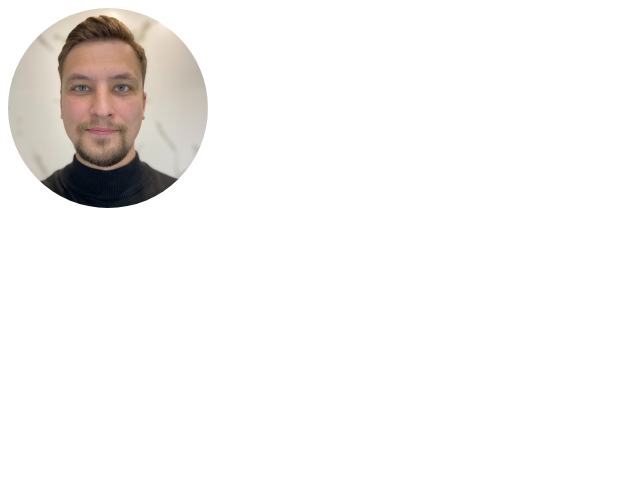
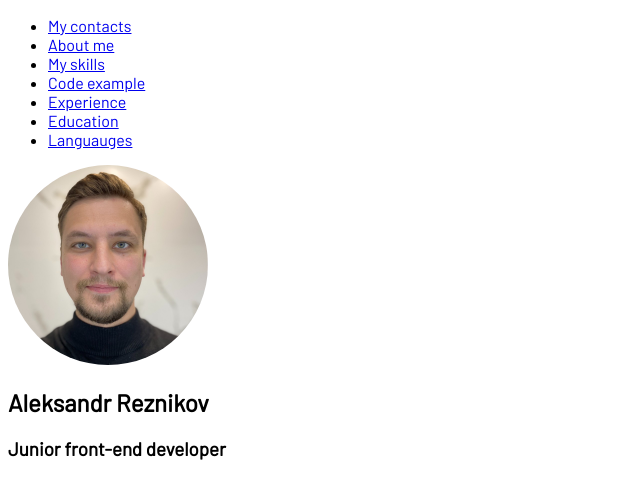
Before and after one commit to a-reznikov/rsschool-cv, a plain HTML site: page index.html in a window 1280 px wide. Shown: the whole page, without its empty margins (0-640 px from the left). Drawn offline with Linux system fonts and the light colour scheme.

Commit message:
feat: add nav menu

```diff
--- a/index.html
+++ b/index.html
@@ -6,12 +6,34 @@
     <title>cv</title>
     <link rel="stylesheet" href="style.css">
     <meta name="viewport" content="width=device-width, initial-scale=1.0">
+    <link rel="preconnect" href="https://fonts.googleapis.com">
+    <link rel="preconnect" href="https://fonts.gstatic.com" crossorigin>
+    <link href="https://fonts.googleapis.com/css2?family=Barlow:ital,wght@0,300;0,400;1,300&display=swap" rel="stylesheet">
   </head>
   <body>
+    <header>
+      <div class="container header-container">
+        <nav class="nav">
+          <ul class="nav-list">
+            <li class="nav-item"><a href="#my-contacts" class="nav-link">My contacts</a></li>
+            <li class="nav-item"><a href="#about-me" class="nav-link">About me</a></li>
+            <li class="nav-item"><a href="my-skills" class="nav-link">My skills</a></li>
+            <li class="nav-item"><a href="#code-example" class="nav-link">Code example</a></li>
+            <li class="nav-item"><a href="#experience" class="nav-link">Experience</a></li>
+            <li class="nav-item"><a href="#education" class="nav-link">Education</a></li>
+            <li class="nav-item"><a href="#languauges" class="nav-link">Languauges</a></li>
+          </ul>
+        </nav>
+      </div>
+    </header>
     <main>
-      <div class="main-container">
+      <div class="container main-container">
         <section class="section-profile">
-          <img src="assets/img/avatar.png" alt="avatar" class="section-profile-avatar">
+          <img src="assets/img/avatar.png" alt="avatar" class="profile-avatar">
+          <div class="section-profile-title">
+            <h1 class="profile-title">Aleksandr Reznikov</h1>
+            <h3 class="profile-subtitle">Junior front-end developer</h3>
+          </div>
         </section>
       </div>
     </main>
--- a/style.css
+++ b/style.css
@@ -1,4 +1,12 @@
-.section-profile-avatar {
+body {
+  font-family: 'Barlow', sans-serif;
+}
+
+* {
+  box-sizing: border-box;
+}
+
+.profile-avatar {
   width: 200px;
   height: 200px;
   border-radius: 50%;
```
